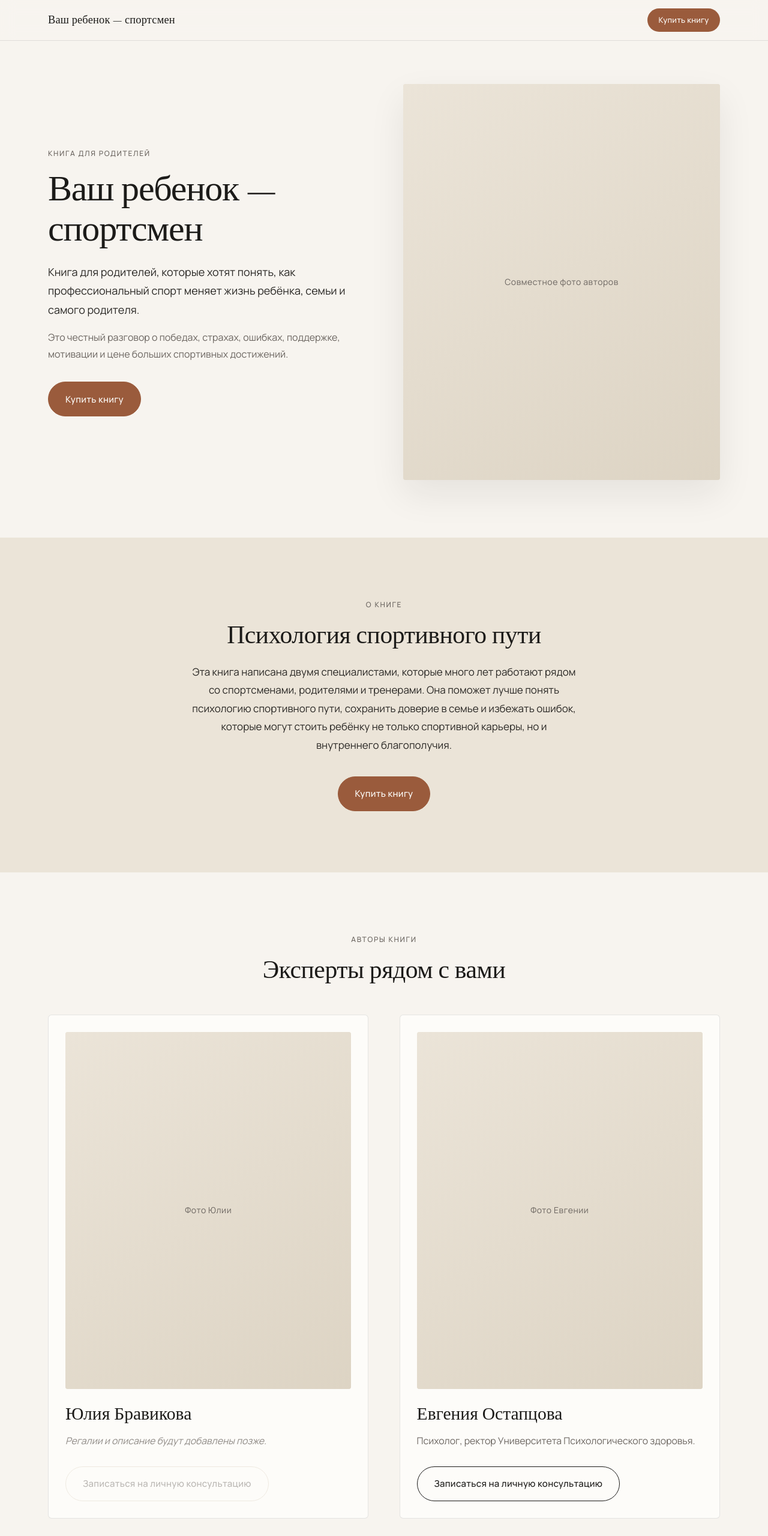
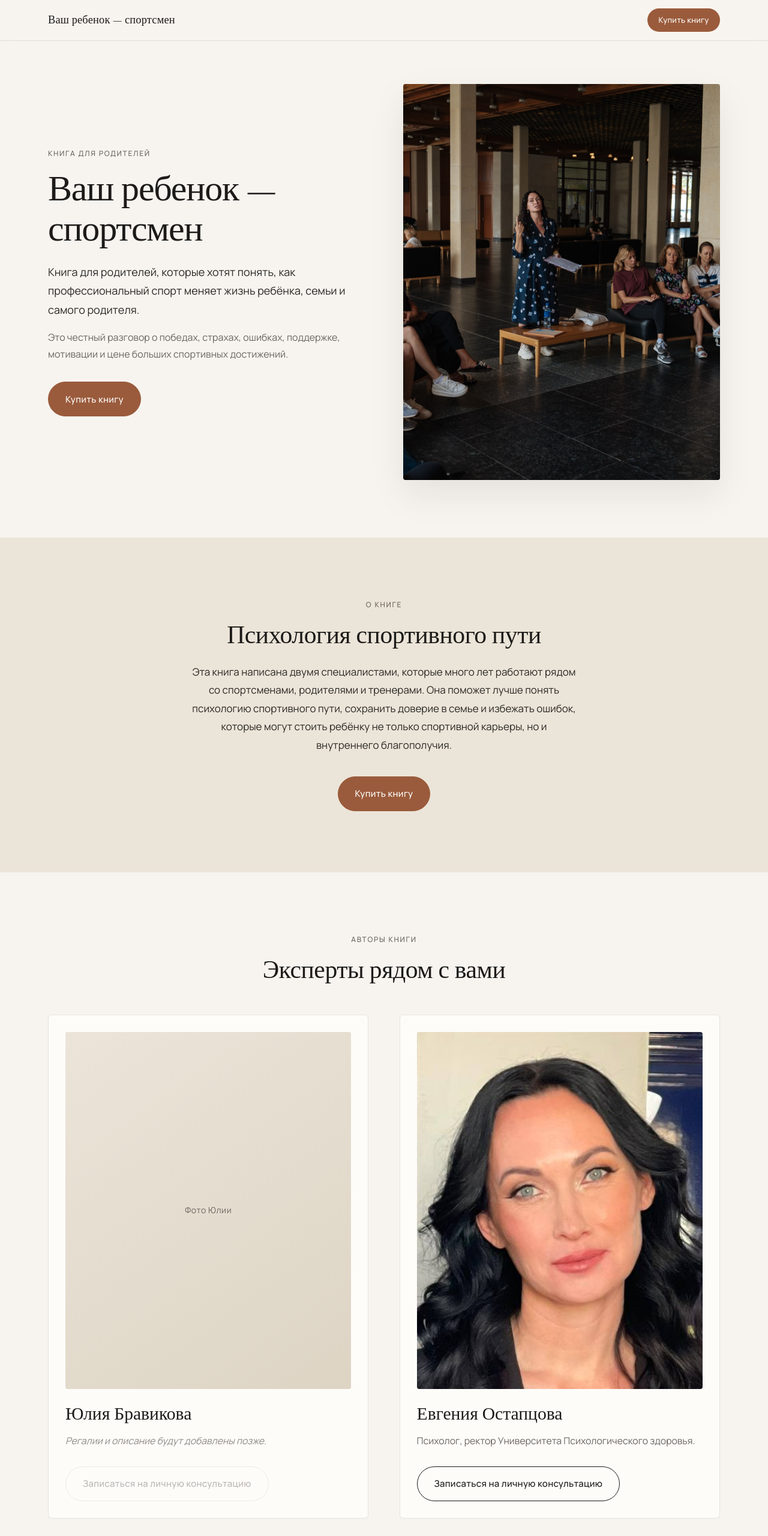
Before and after one commit to morfear/vash-rebenok-sportsmen, a plain HTML site: page index.html in a window 1280 px wide. Shown: the top 2560 px of the page at 60% size. Drawn offline with nearby package versions, Linux system fonts and the light colour scheme.

Commit message:
Add author photos and improve image framing
Hero uses workshop scene; Evgenia card uses portrait. Adjust object-position for crop.

```diff
--- a/styles.css
+++ b/styles.css
@@ -289,6 +289,14 @@ a.btn--disabled:hover {
   box-shadow: 0 24px 60px rgba(28, 27, 25, 0.08);
 }
 
+.photo--hero img {
+  object-position: center 35%;
+}
+
+.photo--author img {
+  object-position: center top;
+}
+
 .photo--author {
   aspect-ratio: 4 / 5;
   margin-bottom: 1.5rem;
```
Also changed, not shown: assets/authors-together.jpg (added), assets/evgenia.jpg (added).
